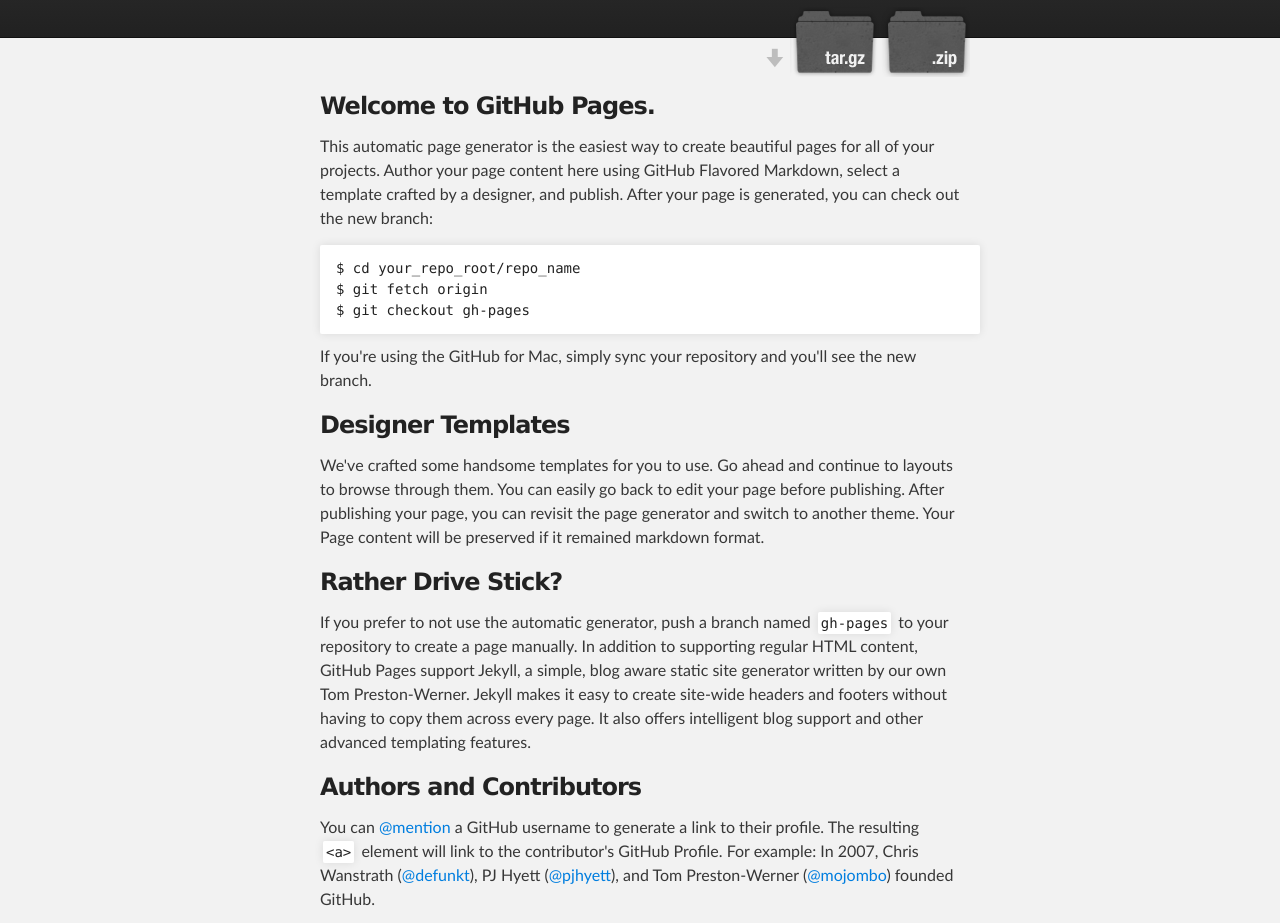
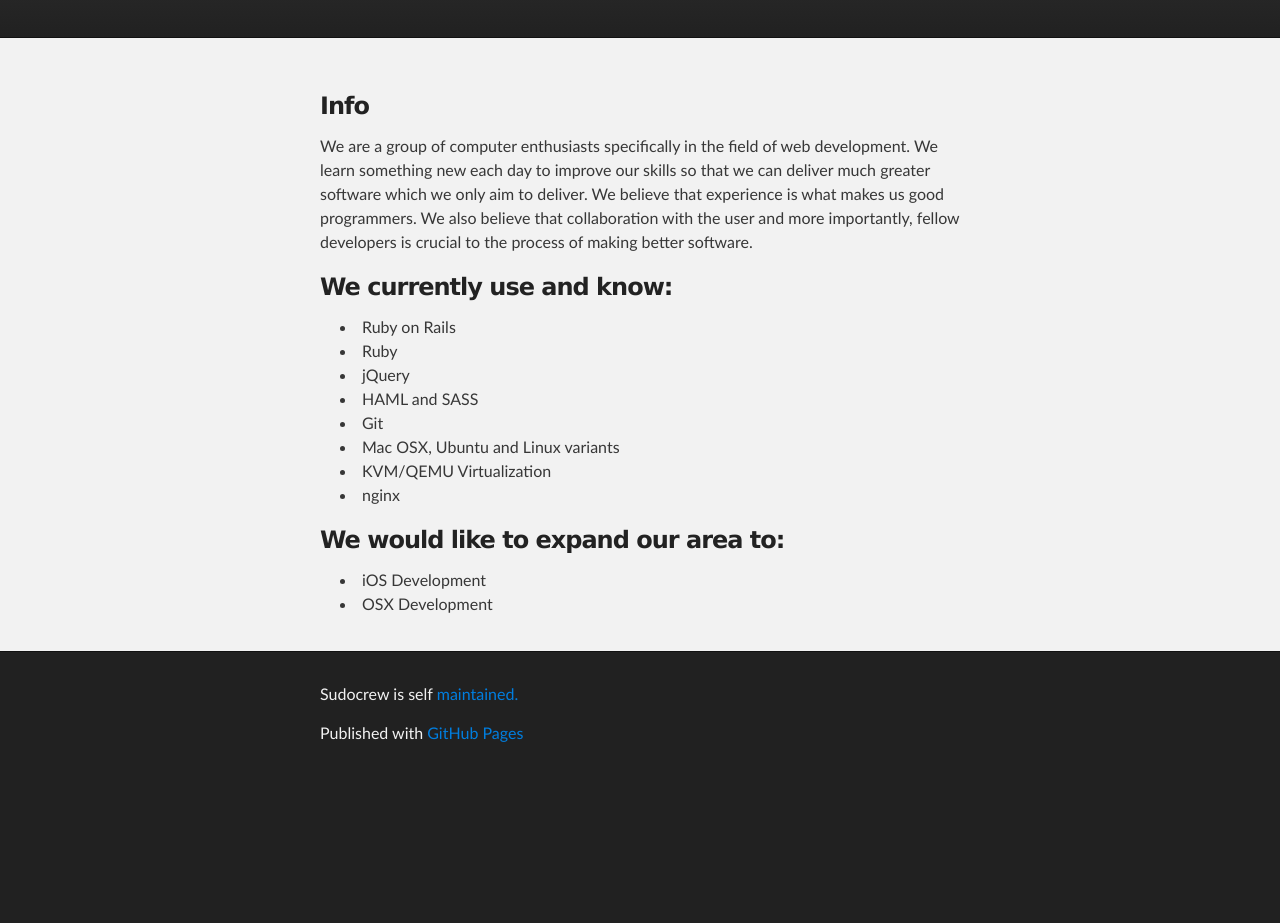
Before and after one commit to sudocrew/sudocrew.github.com, a plain HTML site: page index.html in a window 1280 px wide. Shown: the part 136-1059 px from the top of the page. After the commit the page ends 916 px from the top, so only its background shows below. Drawn offline with Linux system fonts and the light colour scheme.

Commit message:
updated index page

```diff
--- a/index.html
+++ b/index.html
@@ -16,54 +16,51 @@
     <!-- HEADER -->
     <div id="header_wrap" class="outer">
         <header class="inner">
-          <a id="forkme_banner" href="https://github.com/sudocrew/webpage">Fork Me on GitHub</a>
+        <!-- <a id="forkme_banner" href="https://github.com/sudocrew/webpage">Fork Me on GitHub</a> -->
 
           <h1 id="project_title">Sudocrew</h1>
           <h2 id="project_tagline"></h2>
 
+        <!--
           <section id="downloads">
             <a class="zip_download_link" href="https://github.com/sudocrew/webpage/zipball/master">Download this project as a .zip file</a>
             <a class="tar_download_link" href="https://github.com/sudocrew/webpage/tarball/master">Download this project as a tar.gz file</a>
           </section>
+        -->
         </header>
     </div>
 
     <!-- MAIN CONTENT -->
     <div id="main_content_wrap" class="outer">
       <section id="main_content" class="inner">
-        <h3>Welcome to GitHub Pages.</h3>
-
-<p>This automatic page generator is the easiest way to create beautiful pages for all of your projects. Author your page content here using GitHub Flavored Markdown, select a template crafted by a designer, and publish. After your page is generated, you can check out the new branch:</p>
-
-<pre><code>$ cd your_repo_root/repo_name
-$ git fetch origin
-$ git checkout gh-pages
-</code></pre>
-
-<p>If you're using the GitHub for Mac, simply sync your repository and you'll see the new branch.</p>
-
-<h3>Designer Templates</h3>
-
-<p>We've crafted some handsome templates for you to use. Go ahead and continue to layouts to browse through them. You can easily go back to edit your page before publishing. After publishing your page, you can revisit the page generator and switch to another theme. Your Page content will be preserved if it remained markdown format.</p>
-
-<h3>Rather Drive Stick?</h3>
-
-<p>If you prefer to not use the automatic generator, push a branch named <code>gh-pages</code> to your repository to create a page manually. In addition to supporting regular HTML content, GitHub Pages support Jekyll, a simple, blog aware static site generator written by our own Tom Preston-Werner. Jekyll makes it easy to create site-wide headers and footers without having to copy them across every page. It also offers intelligent blog support and other advanced templating features.</p>
-
-<h3>Authors and Contributors</h3>
-
-<p>You can <a href="https://github.com/blog/821" class="user-mention">@mention</a> a GitHub username to generate a link to their profile. The resulting <code>&lt;a&gt;</code> element will link to the contributor's GitHub Profile. For example: In 2007, Chris Wanstrath (<a href="https://github.com/defunkt" class="user-mention">@defunkt</a>), PJ Hyett (<a href="https://github.com/pjhyett" class="user-mention">@pjhyett</a>), and Tom Preston-Werner (<a href="https://github.com/mojombo" class="user-mention">@mojombo</a>) founded GitHub.</p>
-
-<h3>Support or Contact</h3>
-
-<p>Having trouble with Pages? Check out the documentation at <a href="http://help.github.com/pages">http://help.github.com/pages</a> or contact <a href="mailto:support@github.com">support@github.com</a> and we’ll help you sort it out.</p>
+        <h3>Info</h3>
+        <p>We are a group of computer enthusiasts specifically in the field of web development. We learn something new each day to improve our skills
+        so that we can deliver much greater software which we only aim to deliver. We believe that experience is what makes us good programmers.
+        We also believe that collaboration with the user and more importantly, fellow developers is crucial to the process of making better software.
+        </p>
+        <h3>We currently use and know:</h3>
+        <ul>
+          <li>Ruby on Rails</li>
+          <li>Ruby</li>
+          <li>jQuery</li>
+          <li>HAML and SASS</li>
+          <li>Git</li>
+          <li>Mac OSX, Ubuntu and Linux variants</li>
+          <li>KVM/QEMU Virtualization</li>
+          <li>nginx</li>
+        </ul>
+        <h3>We would like to expand our area to:</h3>
+        <ul>
+          <li>iOS Development</li>
+          <li>OSX Development</li>
+        </ul>
       </section>
     </div>
 
     <!-- FOOTER  -->
     <div id="footer_wrap" class="outer">
       <footer class="inner">
-        <p class="copyright">Sudocrew maintained by <a href="https://github.com/sudocrew">sudocrew</a></p>
+        <p class="copyright">Sudocrew is self <a href="https://github.com/sudocrew">maintained.</a></p>
         <p>Published with <a href="http://pages.github.com">GitHub Pages</a></p>
       </footer>
     </div>
```
